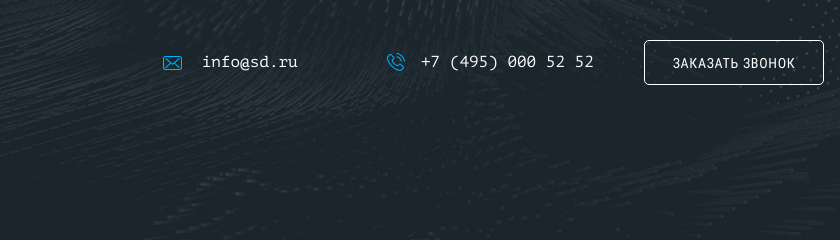
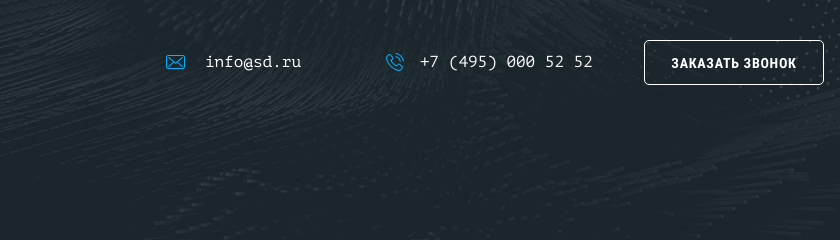
Before and after one commit to grizzly-attack/Smart-Device, a website: page source/index.html in a window 1280 px wide. Shown: the top 240 px of the page, 440-1280 px from the left. Drawn offline with nearby package versions, Linux system fonts and the light colour scheme; files that its build step writes are made by us from their sources.

Commit message:
Исправления в хедере

```diff
--- a/source/index.html
+++ b/source/index.html
@@ -114,10 +114,14 @@
     </p>
 
     <div class="page-header__contacts">
-      <p class="page-header__list">
-        <a class="page-header__link page-header__link--mail" href="mailto:info@sd.ru"><svg class="page-header__link-image page-header__link-image--mail" width="19" height="14"><use xlink:href="#mail"></use></svg><span class="page-header__link-hidden">info@sd.ru</span></a>
-        <a class="page-header__link page-header__link--tel" href="tel:+74950005252"><svg class="page-header__link-image page-header__link-image--tel" width="18" height="18"><use xlink:href="#tel"></use></svg><span class="page-header__link-hidden">+7 (495) 000 52 52</span></a>
-      </p>
+      <ul class="page-header__list">
+        <li class="page-header__item page-header__item--mail">
+          <a class="page-header__link page-header__link--mail" href="mailto:info@sd.ru"><svg class="page-header__link-image page-header__link-image--mail" width="19" height="14"><use xlink:href="#mail"></use></svg><span class="page-header__link-hidden">info@sd.ru</span></a>
+        </li>
+        <li class="page-header__item page-header__item--tel">
+          <a class="page-header__link page-header__link--tel" href="tel:+74950005252"><svg class="page-header__link-image page-header__link-image--tel" width="18" height="18"><use xlink:href="#tel"></use></svg><span class="page-header__link-hidden">+7 (495) 000 52 52</span></a>
+        </li>
+      </ul>
 
       <button class="page-header__button" type="button">Заказать звонок</button>
     </div>
--- a/source/sass/blocks/page-header.scss
+++ b/source/sass/blocks/page-header.scss
@@ -20,12 +20,18 @@
 }
 
 .page-header__list {
-  width: 558px;
-  margin: 0;
+  @include list-reset;
+  width: 465px;
 
   display: flex;
   flex-wrap: wrap;
-  justify-content: flex-end;
+  justify-content: space-between;
+}
+
+.page-header__item {
+  max-width: 240px;
+  padding: 5px;
+  padding-left: 0;
 }
 
 .page-header__link {
@@ -33,9 +39,6 @@
   text-decoration: none;
   line-height: 1.2;
   position: relative;
-  max-width: 235px;
-  padding-top: 5px;
-  padding-bottom: 5px;
 
   &:hover {
     color: $blue;
@@ -44,23 +47,25 @@
 
 .page-header__link--mail {
   padding-left: 39px;
-  margin-right: 16%;
+}
 
-  .page-header__link-image {
-    top: 8px;
-  }
+.page-header__item--tel {
+  width: 240px;
 }
 
 .page-header__link--tel {
   padding-left: 34px;
-  width: 240px;
   box-sizing: border-box;
+
+  .page-header__link-image {
+    top: 0;
+  }
 }
 
 .page-header__link-image {
   position: absolute;
   fill: $blue;
-  top: 5px;
+  top: 2px;
   left: 0;
 }
 
@@ -72,6 +77,7 @@
   text-transform: uppercase;
   background-color: transparent;
   letter-spacing: 0.05em;
+  font-weight: 700;
 
   cursor: pointer;
 
@@ -96,7 +102,7 @@
 }
 
 .page-header__contacts {
-  width: 760px;
+  width: 658px;
   margin: 0;
   display: flex;
   flex-wrap: wrap;
@@ -132,6 +138,10 @@
     align-items: center;
   }
 
+  .page-header__item {
+    padding: 0;
+  }
+
   .page-header__link {
     margin-left: 33px;
   }
@@ -165,6 +175,10 @@
 
   .page-header__contacts {
     width: 157px;
+  }
+
+  .page-header__item--tel {
+    width: auto;
   }
 
   .page-header__link--tel {
```
Also changed, not shown: build/css/style.min.css, build/index.html, 1 other file.
